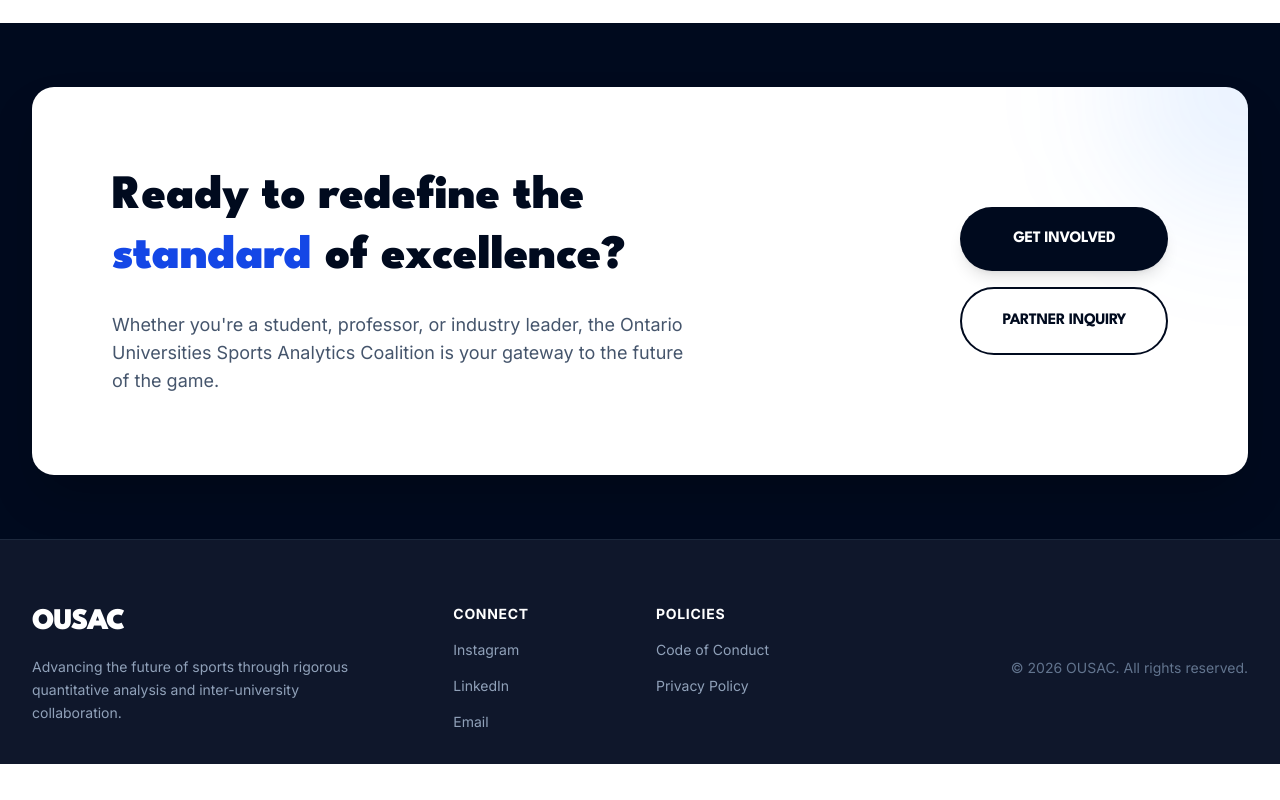
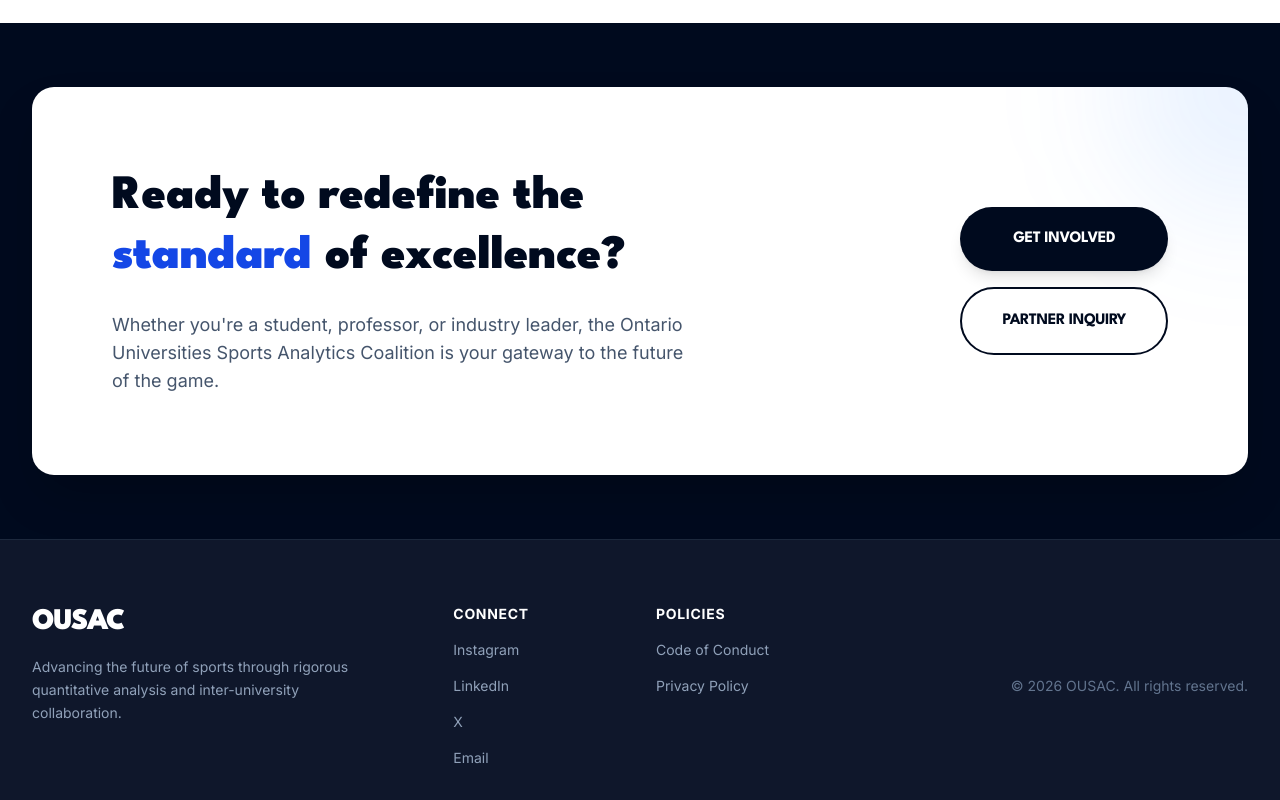
Before and after one commit to ousac/ousac.github.io, a Next.js app: page / in a window 1280 px wide. Shown: the part 1631-2431 px from the top of the page. Before the commit the page ends 2395 px from the top, so only its background shows below. Built offline with nearby package versions, Linux system fonts and the light colour scheme.

Commit message:
added twitter link - minor update on deps

```diff
--- a/src/components/Footer.tsx
+++ b/src/components/Footer.tsx
@@ -41,6 +41,14 @@
               LinkedIn
             </a>
             <a
+              href={SITE_CONTENT.socials.x}
+              target="_blank"
+              rel="noopener noreferrer"
+              className="font-sans text-sm text-slate-400 transition-colors hover:text-blue-400"
+            >
+              X
+            </a>
+            <a
               href="mailto:info.ousac@gmail.com"
               className="font-sans text-sm text-slate-400 transition-colors hover:text-blue-400"
             >
--- a/src/lib/constants.ts
+++ b/src/lib/constants.ts
@@ -48,6 +48,7 @@
     instagram: 'https://www.instagram.com/ousacsportsanalytics/',
     linkedin:
       'https://www.linkedin.com/company/ontario-universities-sports-analytics-coalition/',
+    x: 'https://x.com/_ousac',
   },
 };
 
```
Also changed, not shown: package.json (+11 -11 lines), 1 other file (tests, documents, lock files or other folders).
